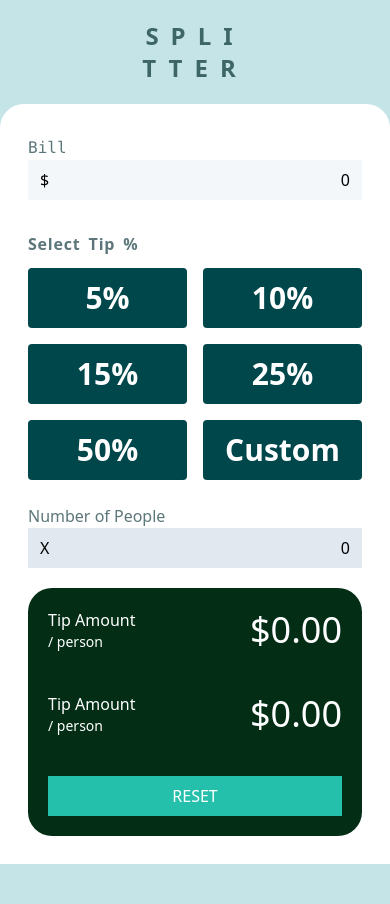
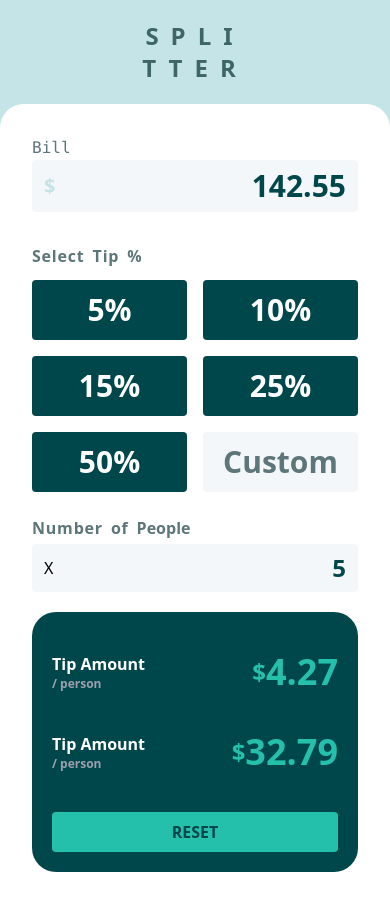
Before and after one commit to TechCrent/Tip-Calculator-SPLITTER-, a website built with Vite: page splitter/index.html in a window 390 px wide. Before the commit the page ends 864 px from the top, so only its background shows below. Built offline with nearby package versions, Linux system fonts and the light colour scheme.

Commit message:
Done with mobile view

```diff
--- a/splitter/index.html
+++ b/splitter/index.html
@@ -14,17 +14,19 @@
     </div>
     <!-- MAIN SECTION -->
     <main
-      class="bg-white p-7 pt-3 flex flex-col md:flex-row md:mx-10 justify-center rounded-t-3xl"
+      class="bg-white p-8 pt-3 flex flex-col md:flex-row md:mx-10 justify-center rounded-t-3xl"
     >
       <!-- LEFT SECTION -->
       <section class="p-5 px-0 md:w-1/2">
         <div class="pb-8">
           <h1 class="font-mono text-bx1-title">Bill</h1>
-          <div class="flex justify-between bg-[#f3f7fa] p-2 px-3">
+          <div
+            class="flex justify-between rounded bg-[#f3f7fa] p-2 px-3 items-center"
+          >
             <!-- Symbol -->
-            <span>$</span>
+            <span class="text-xl text-[#c5e4e7] font-semibold">$</span>
             <!-- Num -->
-            <span>0</span>
+            <span class="text-3xl text-bx1-button font-semibold">142.55</span>
           </div>
         </div>
         <div>
@@ -63,39 +65,53 @@
               50%
             </button>
             <button
-              class="py-3 font-semibold bg-bx1-button text-white rounded text-3xl"
+              class="py-3 font-semibold bg-[#f3f7fa] text-bx1-title rounded text-3xl"
             >
               Custom
             </button>
           </div>
         </div>
         <div>
-          <h1 class="text-bx1-title">Number of People</h1>
-          <div class="flex justify-between bg-slate-200 p-2 px-3">
+          <div class="flex gap-2 mb-1">
+            <h1 class="text-bx1-title tracking-wider font-semibold">Number</h1>
+            <h1 class="text-bx1-title tracking-wider font-semibold">of</h1>
+            <h1 class="text-bx1-title font-semibold">People</h1>
+          </div>
+          <div
+            class="flex justify-between items-center bg-[#f3f7fa] p-2 px-3 rounded"
+          >
             <span>X</span>
-            <span>0</span>
+            <span class="font-bold text-2xl text-bx1-button">5</span>
           </div>
         </div>
       </section>
 
       <!-- RIGHT SECTION -->
-      <section class="bg-green-950 text-white md:w-1/2 rounded-3xl">
-        <div class="flex justify-between items-center p-5">
+      <section class="bg-bx1-button text-white md:w-1/2 rounded-3xl">
+        <div class="flex justify-between items-center p-5 pt-10">
           <div>
-            <p>Tip Amount</p>
-            <p class="text-sm">/ person</p>
+            <p class="font-semibold">Tip Amount</p>
+            <p class="text-xs font-semibold text-gray-400">/ person</p>
           </div>
-          <div class="text-4xl">$0.00</div>
+          <div class="text-4xl flex items-center text-[#25c0ac] font-semibold">
+            <span class="text-2xl">$</span>4.27
+          </div>
         </div>
         <div class="flex justify-between items-center p-5">
           <div>
-            <p>Tip Amount</p>
-            <p class="text-sm">/ person</p>
+            <p class="font-semibold">Tip Amount</p>
+            <p class="text-xs font-semibold text-gray-400">/ person</p>
           </div>
-          <div class="text-4xl">$0.00</div>
+          <div class="text-4xl flex items-center text-[#25c0ac] font-semibold">
+            <span class="text-2xl">$</span>32.79
+          </div>
         </div>
         <div class="flex justify-center items-center p-5">
-          <button class="bg-[#25c0ac] w-full py-2">RESET</button>
+          <button
+            class="bg-[#25c0ac] w-full py-2 font-semibold text-bx1-button rounded"
+          >
+            RESET
+          </button>
         </div>
       </section>
     </main>
```
